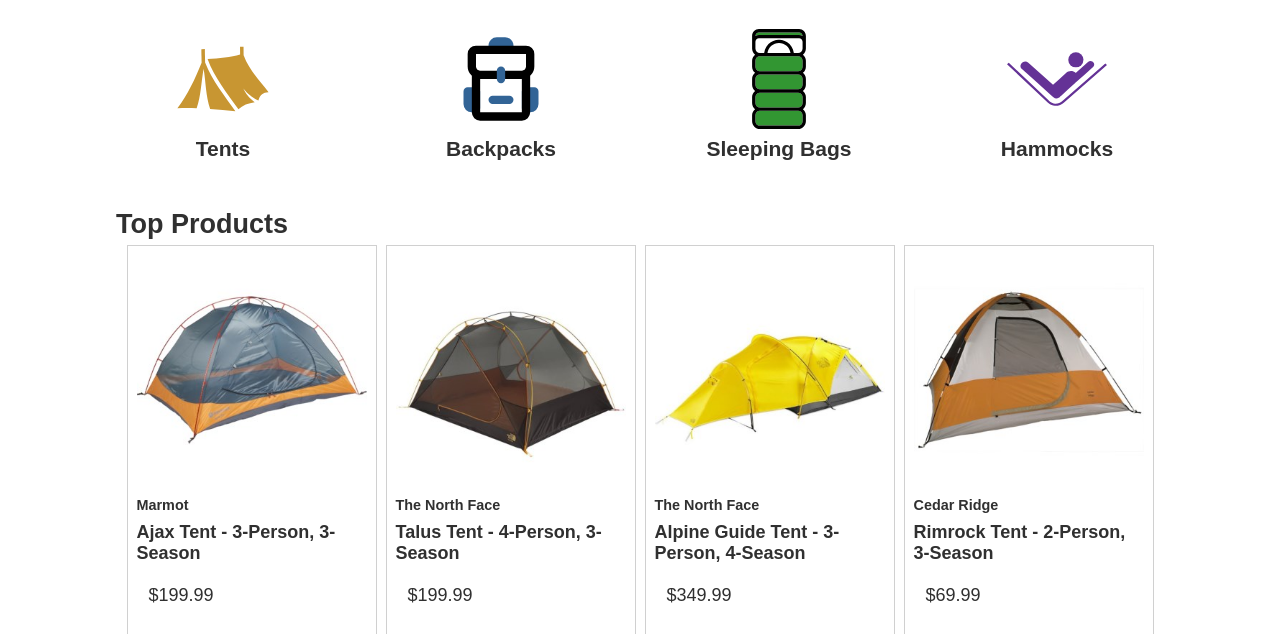
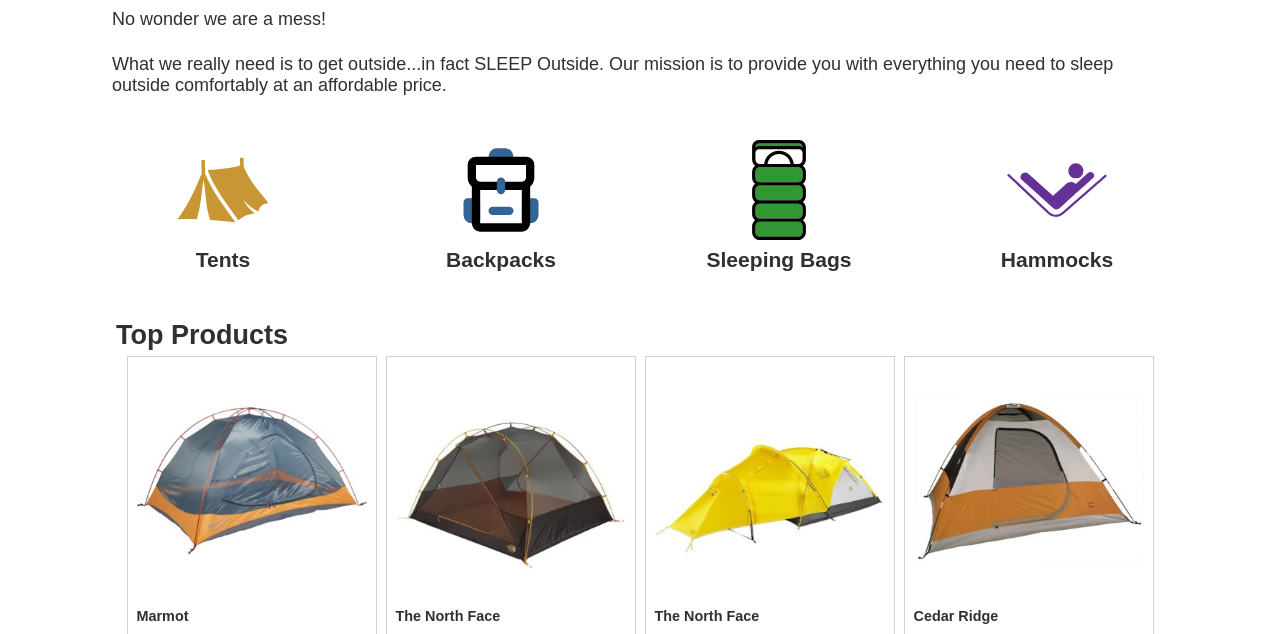
Before and after one commit to MichealOnyemelonu/sleep_outside, a website built with Vite: page src/index.html in a window 1280 px wide. Shown: the part 466-1100 px from the top of the page. Built offline with nearby package versions, Linux system fonts and the light colour scheme.

Commit message:
feat: update the src/index.html to have a description of the products and reason why customer should click on it

```diff
--- a/src/index.html
+++ b/src/index.html
@@ -32,7 +32,11 @@
 
   <section class="product-categories">
 
-    <h2>Shop by Category</h2>
+  <h2>Shop by Category</h2>
+
+  <p>No wonder we are a mess!</p>
+  <p>What we really need is to get outside...in fact SLEEP Outside. Our mission is to provide you with everything you need to sleep outside comfortably at an affordable price.</p>
+
   <ul class="category-list">
     <li>
       <a href="/product_listing/index.html?category=tents">
```
